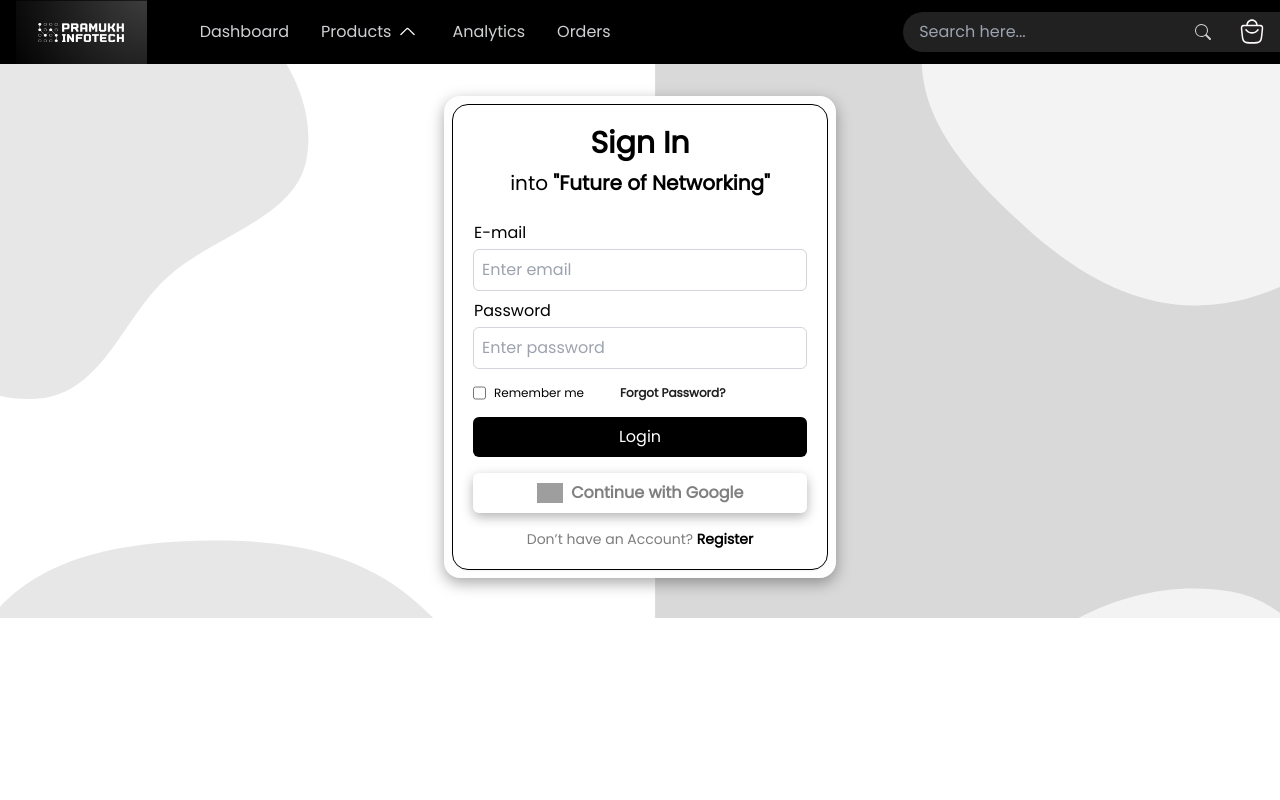
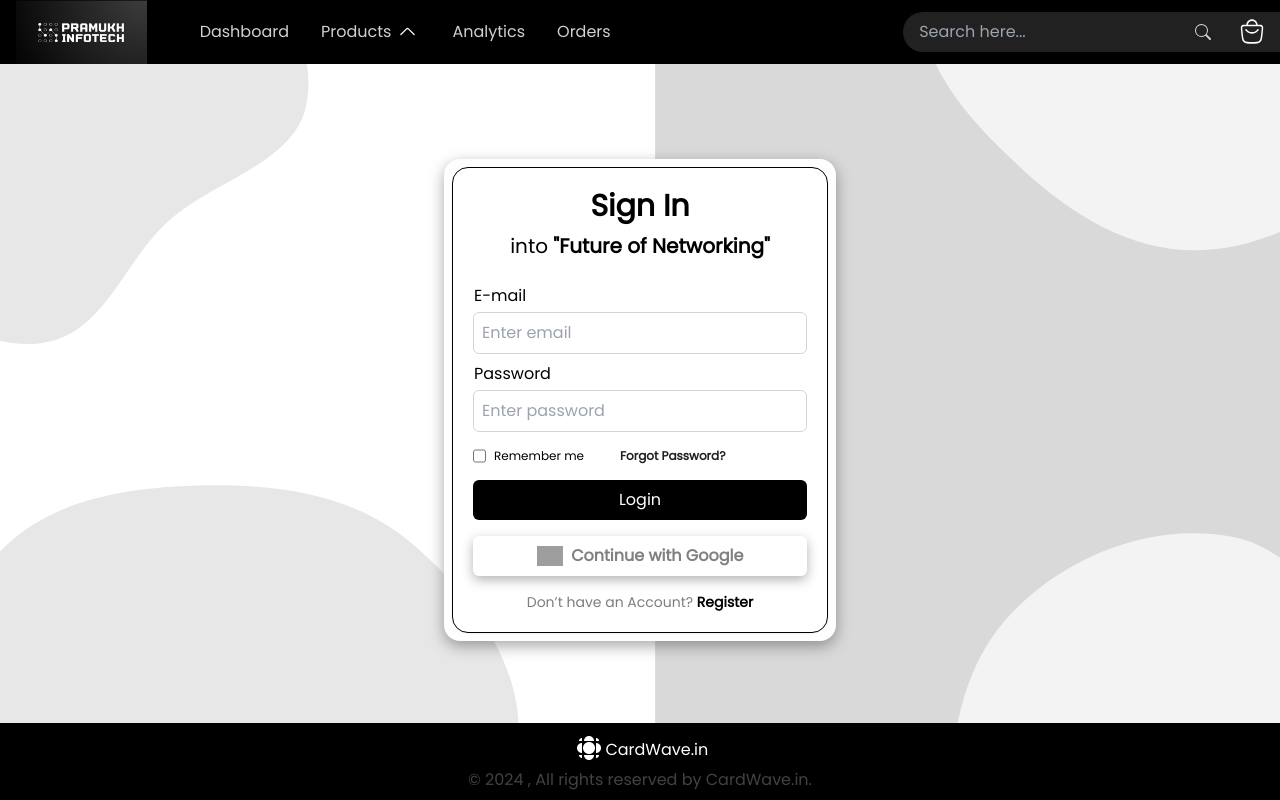
Before and after one commit to IshwarTrada/SGP, a React (Vite) app in the folder client/nfc/: page /signin in a window 1280 px wide. Built offline with nearby package versions, Linux system fonts and the light colour scheme; grey boxes are pictures that could not be loaded; a web font is replaced by a local one.

Commit message:
chore: Update route path for sign-in page and add show cart route

```diff
--- a/client/nfc/src/App.jsx
+++ b/client/nfc/src/App.jsx
@@ -19,10 +19,10 @@ function App() {
       <Router>
         <Routes>
           <Route path="/signup" element={<Signup />} />
-          <Route path="/signIn" element={<SignIn />} />
+          <Route path="/signin" element={<SignIn />} />
+          <Route path="/" element={<ShowCart />} />
           {/* <Route path="/" element={<Home />}> */}
           {/* <Route path="/landingpage" element={<LandingPage/>}/>
-          <Route path="/" element={<ShowCart />} />
             <Route path="/dashboard" element={<LandingPage/>} />
             <Route path="/analytics" element={<LandingPage/>} />
             <Route path="/products" element={<Products />} />
--- a/client/nfc/src/components/Staticfooter.jsx
+++ b/client/nfc/src/components/Staticfooter.jsx
@@ -1,23 +1,24 @@
 function StaticFooter() {
-     return (
+  return (
+    <>
+      <div className="w-full absolute bottom-0 left-0 bg-black text-white py-2 justify-center items-center">
+        <div className="flex flex-col justify-center">
+          <p className="flex flex-row items-center justify-center">
+            <img
+              src="./src/assets/staticfooter.png"
+              alt="CardWave Logo"
+              className=" mb-2 w-6 h-6 m-[0.3rem]     "
+            />
+            <span> CardWave.in</span>{" "}
+          </p>
 
-
-          <div>
-
-          <div className="bg-black text-white py-4 justify-center items-center">
-               <div className="text-center ml-[30rem]">
-
-                    <p className="flex flex-row items-center ml-[120px]"><img src="./src/assets/staticfooter.png" alt="CardWave Logo" className=" mb-2 w-6 h-6 m-[0.3rem]     " />
-                        <span className=" mb-2 w-6 h-6 m-[0.3rem]"> CardWave.in</span> </p>
-
-                    <p className="flex flex-row items-center text-[#424242] text-bold mt-2 ml-10">© 2024 CardWave.in. All rights reserved.</p>
-
-               </div>
-          </div>
-          </div>
-     )
+          <p className="flex flex-row items-center text-[#424242] text-bold justify-center">
+            &copy; 2024 , All rights reserved by CardWave.in.
+          </p>
+        </div>
+      </div>
+    </>
+  );
 }
 
-
-
 export default StaticFooter;
--- a/client/nfc/src/pages/SignIn.jsx
+++ b/client/nfc/src/pages/SignIn.jsx
@@ -1,45 +1,52 @@
 import { Link } from "react-router-dom";
 
-import React, { useState } from 'react';
-import StaticFooter from '../components/Staticfooter';
-import Navi from '../components/Navbar';
+import React, { useState } from "react";
+import StaticFooter from "../components/Staticfooter";
+import Navi from "../components/Navbar";
 import Signup from "./SignUp";
 
 function SignIn() {
   const [formData, setFormData] = useState({
-    email: '',
-    password: ''
+    email: "",
+    password: "",
   });
 
   const handleChange = (e) => {
     const { id, value } = e.target;
     setFormData((prevData) => ({
       ...prevData,
-      [id]: value
+      [id]: value,
     }));
   };
 
   const handleSubmit = (e) => {
     e.preventDefault();
-    console.log('Form submitted:', formData);
+    console.log("Form submitted:", formData);
   };
 
   const handleGoogleSignIn = () => {
-    console.log('Google Sign-In clicked');
+    console.log("Google Sign-In clicked");
   };
 
   return (
     <>
       <Navi />
-      <div className="pd-12 bg-cover" style={{ backgroundImage: 'url("./src/assets/sign.svg")' }}>
-        <div className="flex justify-center pb-10 pt-[6rem]">
+      <div
+        className="h-screen bg-cover bg-center bg-no-repeat"
+        style={{ backgroundImage: 'url("./src/assets/sign.svg")' }}
+      >
+        <div className="flex justify-center items-center h-[inherit]">
           <div className="bg-[#fefefe] w-120 p-[0.5rem] rounded-2xl shadow-[rgba(0,0,0,0.35)_0px_5px_15px]">
             <div className="bg-[#ffffff] p-5 border-[0.1rem] border-black rounded-2xl shadow-sm">
               <h2 className="text-center text-3xl font-black mb-2">Sign In</h2>
-              <p className="text-center text-xl mb-6">into <strong>"Future of Networking"</strong></p>
+              <p className="text-center text-xl mb-6">
+                into <strong>"Future of Networking"</strong>
+              </p>
               <form onSubmit={handleSubmit}>
                 <div className="mt-2">
-                  <label htmlFor="email" className="block mb-1 ml-[1px]">E-mail</label>
+                  <label htmlFor="email" className="block mb-1 ml-[1px]">
+                    E-mail
+                  </label>
                   <input
                     type="email"
                     id="email"
@@ -51,7 +58,9 @@ function SignIn() {
                   />
                 </div>
                 <div className="mt-2">
-                  <label htmlFor="password" className="block mb-1 ml-[1px]">Password</label>
+                  <label htmlFor="password" className="block mb-1 ml-[1px]">
+                    Password
+                  </label>
                   <input
                     type="password"
                     id="password"
@@ -64,26 +73,42 @@ function SignIn() {
                 </div>
                 <div className="flex mt-4 mb-4">
                   <input type="checkbox" className="mr-2 accent-black" />
-                  <label htmlFor="rememberMe" className=" text-black text-xs">Remember me</label>
-                  <a href="#" className="ml-[2.25rem] text-[#202020] text-xs"><strong>Forgot Password?</strong></a>
+                  <label htmlFor="rememberMe" className=" text-black text-xs">
+                    Remember me
+                  </label>
+                  <a href="#" className="ml-[2.25rem] text-[#202020] text-xs">
+                    <strong>Forgot Password?</strong>
+                  </a>
                 </div>
-                <button type="submit" className="w-full bg-black text-white p-2 rounded-md">Login</button>
+                <button
+                  type="submit"
+                  className="w-full bg-black text-white p-2 rounded-md"
+                >
+                  Login
+                </button>
               </form>
               <button
                 className="w-full mt-4 flex items-center justify-center bg-white text-[#808080] font-semibold p-2 rounded-md shadow-[rgba(0,0,0,0.3)_0px_4px_12px] "
-                onClick={handleGoogleSignIn}>
-                <img src="https://img.icons8.com/?size=100&id=17949&format=png&color=000000" alt="Google Icon" className="h-5 mr-2" />
+                onClick={handleGoogleSignIn}
+              >
+                <img
+                  src="https://img.icons8.com/?size=100&id=17949&format=png&color=000000"
+                  alt="Google Icon"
+                  className="h-5 mr-2"
+                />
                 Continue with Google
               </button>
               <p className="text-center mt-4 text-sm text-[#7d7d7d]">
-                Don’t have an Account? <Link to="/" className="text-black"><strong>Register</strong></Link>
+                Don’t have an Account?{" "}
+                <Link to="/" className="text-black">
+                  <strong>Register</strong>
+                </Link>
               </p>
             </div>
           </div>
         </div>
       </div>
-
-
+      <StaticFooter />
     </>
   );
 }
--- a/client/nfc/src/pages/SignUp.jsx
+++ b/client/nfc/src/pages/SignUp.jsx
@@ -1,7 +1,7 @@
 import { Link } from "react-router-dom";
 import React, { useState } from "react";
-// import Navi from "../components/Navbar.jsx"; // Uncomment if needed
-// import StaticFooter from '../components/Staticfooter.jsx'; // Uncomment if needed
+import Navi from "../components/Navbar.jsx"; // Uncomment if needed
+import StaticFooter from '../components/Staticfooter.jsx'; // Uncomment if needed
 
 const API = "http://localhost:3000/api/v1/users/register";
 
@@ -76,12 +76,12 @@ function Signup() {
 
   return (
     <>
-      {/* <Navi /> */}
+      <Navi />
       <div
-        className="pd-12 bg-cover w-[100%]"
+        className="h-screen bg-cover bg-center bg-no-repeat"
         style={{ backgroundImage: 'url("./src/assets/Backimage.jpg")' }}
       >
-        <div className="flex justify-center pb-10 pt-[6rem]">
+        <div className="flex justify-center items-center h-[inherit]">
           <div className="bg-[#fefefe] w-120 p-[0.9rem] rounded-2xl shadow-[rgba(0,0,0,0.35)_0px_5px_15px]">
             <div className="bg-[#ffffff] p-5 border-[1px] border-black rounded-2xl shadow-sm">
               <h1 className="text-center text-3xl font-black mb-2">Register</h1>
@@ -196,7 +196,7 @@ function Signup() {
           </div>
         </div>
       </div>
-      {/* <div className=""><StaticFooter/></div> */}
+      <div className=""><StaticFooter/></div>
     </>
   );
 }
```
